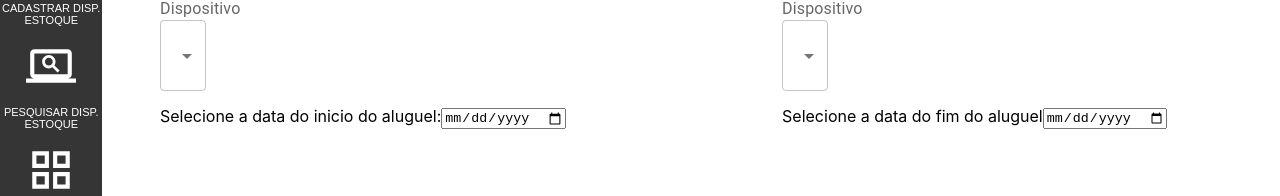
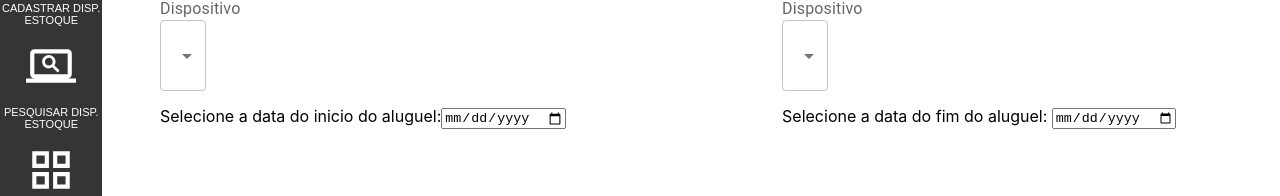
Before and after one commit to MarcoVercosa/proj_aluguel_notebook, a React (Create React App) app: page /paineladministrativo in a window 1280 px wide. Both pictures are taken after a click on the element "ALUGAR DISPOSITIVO". Shown: the part 601-797 px from the top of the page. Built offline with nearby package versions, Linux system fonts and the light colour scheme.

Commit message:
Update alugarDispositivo.tsx
criação funcionalidade

```diff
--- a/src/components/paineladministrativo/alugar_dispositivo/alugarDispositivo.tsx
+++ b/src/components/paineladministrativo/alugar_dispositivo/alugarDispositivo.tsx
@@ -113,7 +113,7 @@ function AlugarDispositivo() {
                         <input type="date" id="inicio" name="iniciodate" min={DateNow()} />
                     </div>
                     <div className="alugardispositivo_div_datafim alugardispositivo_article_campos_altera">
-                        <label >Selecione a data do fim do aluguel</label>
+                        <label >Selecione a data do fim do aluguel: </label>
                         <input type="date" id="fim" name="fimdate" min={DateNow()} />
                     </div>
 
```
